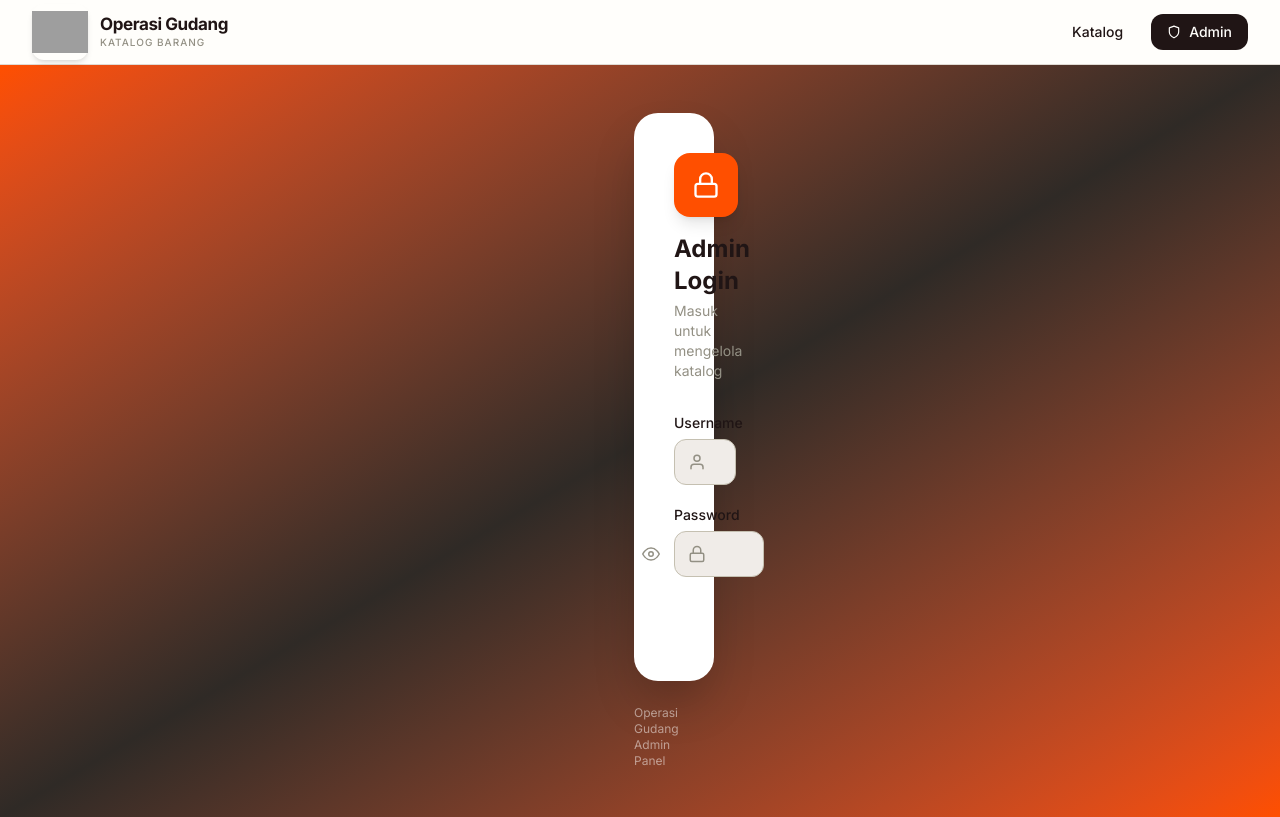
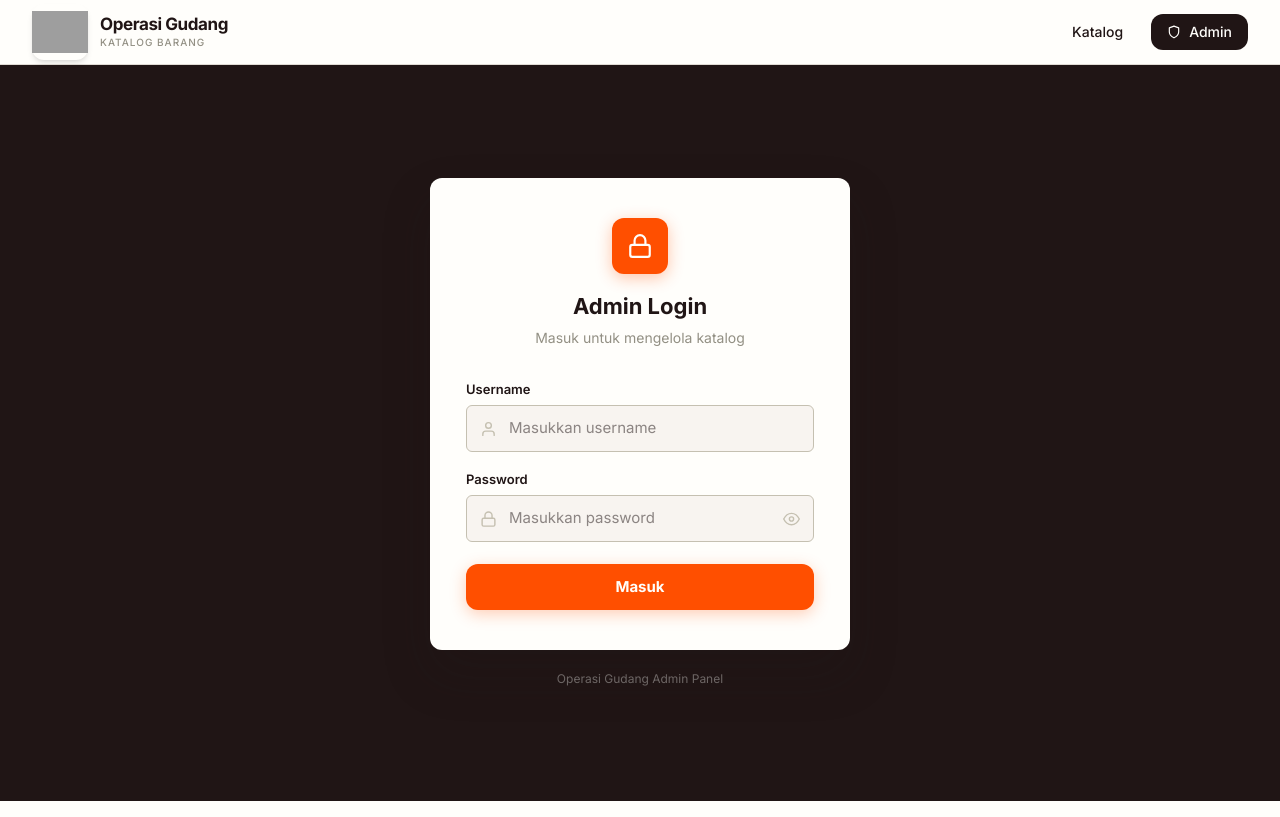
Before and after one commit to bintangmcsinaga/OperasiGudang, a React (Vite) app in the folder frontend/: page /admin/login in a window 1280 px wide. Built offline with nearby package versions, Linux system fonts and the light colour scheme; grey boxes are pictures that could not be loaded.

Commit message:
style: apply Zapier design to AdminLogin - ink dark bg, warm card, orange CTA

```diff
--- a/frontend/src/pages/AdminLogin.jsx
+++ b/frontend/src/pages/AdminLogin.jsx
@@ -13,12 +13,9 @@ export default function AdminLogin() {
   const handleSubmit = async (e) => {
     e.preventDefault();
     setError('');
-
     if (!form.username || !form.password) {
-      setError('Username dan password harus diisi.');
-      return;
+      setError('Username dan password harus diisi.'); return;
     }
-
     try {
       setLoading(true);
       const res = await api.post('/auth/login', form);
@@ -31,24 +28,43 @@ export default function AdminLogin() {
     }
   };
 
+  const inputStyle = {
+    width: '100%', backgroundColor: 'var(--color-canvas-soft)',
+    color: 'var(--color-ink)', border: '1px solid var(--color-border)',
+    borderRadius: 'var(--radius-sm)', padding: '11px 14px',
+    fontSize: '15px', outline: 'none', transition: 'border-color 0.2s, box-shadow 0.2s',
+  };
+
   return (
-    <div className="min-h-[calc(100vh-64px)] flex items-center justify-center bg-gradient-to-br from-primary via-secondary to-accent px-4 py-12">
-      <div className="w-full max-w-md">
+    <div style={{ minHeight: 'calc(100vh - 64px)', backgroundColor: 'var(--color-ink)', display: 'flex', alignItems: 'center', justifyContent: 'center', padding: '48px 16px' }}>
+      <div style={{ width: '100%', maxWidth: '420px' }}>
+
         {/* Card */}
-        <div className="bg-white rounded-3xl shadow-2xl p-8 sm:p-10">
+        <div style={{ backgroundColor: 'var(--color-canvas)', borderRadius: 'var(--radius-md)', padding: '40px 36px', boxShadow: '0 24px 48px rgba(32,21,21,0.22)' }}>
+
           {/* Header */}
-          <div className="text-center mb-8">
-            <div className="w-16 h-16 mx-auto mb-4 bg-gradient-to-br from-primary to-accent rounded-2xl flex items-center justify-center shadow-lg">
-              <FiLock className="text-white" size={28} />
+          <div style={{ textAlign: 'center', marginBottom: '32px' }}>
+            <div style={{
+              width: '56px', height: '56px', margin: '0 auto 16px',
+              backgroundColor: 'var(--color-primary)', borderRadius: 'var(--radius-md)',
+              display: 'flex', alignItems: 'center', justifyContent: 'center',
+              boxShadow: '0 4px 16px rgba(255,79,0,0.32)',
+            }}>
+              <FiLock style={{ color: 'var(--color-on-primary)' }} size={26} />
             </div>
-            <h1 className="text-2xl font-bold text-text-primary">Admin Login</h1>
-            <p className="text-sm text-text-muted mt-1">Masuk untuk mengelola katalog</p>
+            <h1 style={{ fontSize: '22px', fontWeight: 700, color: 'var(--color-ink)' }}>Admin Login</h1>
+            <p style={{ fontSize: '14px', color: 'var(--color-body-mid)', marginTop: '4px' }}>Masuk untuk mengelola katalog</p>
           </div>
 
           {/* Error */}
           {error && (
-            <div className="mb-6 p-3 bg-red-50 border border-red-200 text-red-600 rounded-xl text-sm flex items-center gap-2">
-              <svg className="w-5 h-5 shrink-0" fill="currentColor" viewBox="0 0 20 20">
+            <div style={{
+              marginBottom: '20px', padding: '12px 14px',
+              backgroundColor: '#fff5f5', border: '1px solid #fed7d7',
+              borderRadius: 'var(--radius-sm)', color: '#9b2c2c',
+              fontSize: '13px', display: 'flex', alignItems: 'center', gap: '8px',
+            }}>
+              <svg style={{ width: '16px', height: '16px', flexShrink: 0 }} fill="currentColor" viewBox="0 0 20 20">
                 <path fillRule="evenodd" d="M10 18a8 8 0 100-16 8 8 0 000 16zM8.707 7.293a1 1 0 00-1.414 1.414L8.586 10l-1.293 1.293a1 1 0 101.414 1.414L10 11.414l1.293 1.293a1 1 0 001.414-1.414L11.414 10l1.293-1.293a1 1 0 00-1.414-1.414L10 8.586 8.707 7.293z" clipRule="evenodd" />
               </svg>
               {error}
@@ -56,51 +72,56 @@ export default function AdminLogin() {
           )}
 
           {/* Form */}
-          <form onSubmit={handleSubmit} className="space-y-5">
+          <form onSubmit={handleSubmit} style={{ display: 'flex', flexDirection: 'column', gap: '18px' }}>
             <div>
-              <label className="block text-sm font-medium text-text-primary mb-1.5">
+              <label style={{ display: 'block', fontSize: '13px', fontWeight: 600, color: 'var(--color-ink)', marginBottom: '6px' }}>
                 Username
               </label>
-              <div className="relative">
-                <FiUser className="absolute left-3.5 top-1/2 -translate-y-1/2 text-text-muted" size={18} />
+              <div style={{ position: 'relative' }}>
+                <FiUser style={{ position: 'absolute', left: '14px', top: '50%', transform: 'translateY(-50%)', color: 'var(--color-mute)' }} size={17} />
                 <input
-                  type="text"
-                  value={form.username}
+                  type="text" value={form.username}
                   onChange={(e) => setForm({ ...form, username: e.target.value })}
                   placeholder="Masukkan username"
-                  className="w-full pl-11 pr-4 py-3 bg-surface-dark border border-border rounded-xl text-sm focus:outline-none focus:ring-2 focus:ring-accent/30 focus:border-accent transition-all"
+                  style={{ ...inputStyle, paddingLeft: '42px' }}
+                  onFocus={(e) => { e.target.style.borderColor = 'var(--color-primary)'; e.target.style.boxShadow = '0 0 0 3px rgba(255,79,0,0.12)'; }}
+                  onBlur={(e) => { e.target.style.borderColor = 'var(--color-border)'; e.target.style.boxShadow = 'none'; }}
                 />
               </div>
             </div>
 
             <div>
-              <label className="block text-sm font-medium text-text-primary mb-1.5">
+              <label style={{ display: 'block', fontSize: '13px', fontWeight: 600, color: 'var(--color-ink)', marginBottom: '6px' }}>
                 Password
               </label>
-              <div className="relative">
-                <FiLock className="absolute left-3.5 top-1/2 -translate-y-1/2 text-text-muted" size={18} />
+              <div style={{ position: 'relative' }}>
+                <FiLock style={{ position: 'absolute', left: '14px', top: '50%', transform: 'translateY(-50%)', color: 'var(--color-mute)' }} size={17} />
                 <input
-                  type={showPassword ? 'text' : 'password'}
-                  value={form.password}
+                  type={showPassword ? 'text' : 'password'} value={form.password}
                   onChange={(e) => setForm({ ...form, password: e.target.value })}
                   placeholder="Masukkan password"
-                  className="w-full pl-11 pr-11 py-3 bg-surface-dark border border-border rounded-xl text-sm focus:outline-none focus:ring-2 focus:ring-accent/30 focus:border-accent transition-all"
+                  style={{ ...inputStyle, paddingLeft: '42px', paddingRight: '42px' }}
+                  onFocus={(e) => { e.target.style.borderColor = 'var(--color-primary)'; e.target.style.boxShadow = '0 0 0 3px rgba(255,79,0,0.12)'; }}
+                  onBlur={(e) => { e.target.style.borderColor = 'var(--color-border)'; e.target.style.boxShadow = 'none'; }}
                 />
-                <button
-                  type="button"
-                  onClick={() => setShowPassword(!showPassword)}
-                  className="absolute right-3.5 top-1/2 -translate-y-1/2 text-text-muted hover:text-text-secondary transition-colors"
-                >
-                  {showPassword ? <FiEyeOff size={18} /> : <FiEye size={18} />}
+                <button type="button" onClick={() => setShowPassword(!showPassword)}
+                  style={{ position: 'absolute', right: '14px', top: '50%', transform: 'translateY(-50%)', background: 'none', border: 'none', cursor: 'pointer', color: 'var(--color-mute)', padding: 0 }}>
+                  {showPassword ? <FiEyeOff size={17} /> : <FiEye size={17} />}
                 </button>
               </div>
             </div>
 
-            <button
-              type="submit"
-              disabled={loading}
-              className="w-full py-3 bg-gradient-to-r from-primary to-accent text-white rounded-xl text-sm font-semibold hover:opacity-90 transition-all duration-200 shadow-lg hover:shadow-xl disabled:opacity-50 disabled:cursor-not-allowed flex items-center justify-center gap-2"
-            >
+            <button type="submit" disabled={loading}
+              style={{
+                width: '100%', padding: '12px',
+                backgroundColor: 'var(--color-primary)', color: 'var(--color-on-primary)',
+                borderRadius: 'var(--radius-md)', fontSize: '15px', fontWeight: 700,
+                border: 'none', cursor: loading ? 'not-allowed' : 'pointer',
+                opacity: loading ? 0.6 : 1,
+                display: 'flex', alignItems: 'center', justifyContent: 'center', gap: '8px',
+                boxShadow: '0 4px 16px rgba(255,79,0,0.28)', marginTop: '4px',
+                transition: 'opacity 0.2s',
+              }}>
               {loading ? (
                 <>
                   <svg className="animate-spin h-4 w-4" viewBox="0 0 24 24">
@@ -109,14 +130,12 @@ export default function AdminLogin() {
                   </svg>
                   Memproses...
                 </>
-              ) : (
-                'Masuk'
-              )}
+              ) : 'Masuk'}
             </button>
           </form>
         </div>
 
-        <p className="text-center text-xs text-white/50 mt-6">
+        <p style={{ textAlign: 'center', fontSize: '12px', color: 'rgba(255,254,251,0.35)', marginTop: '20px' }}>
           Operasi Gudang Admin Panel
         </p>
       </div>
```
